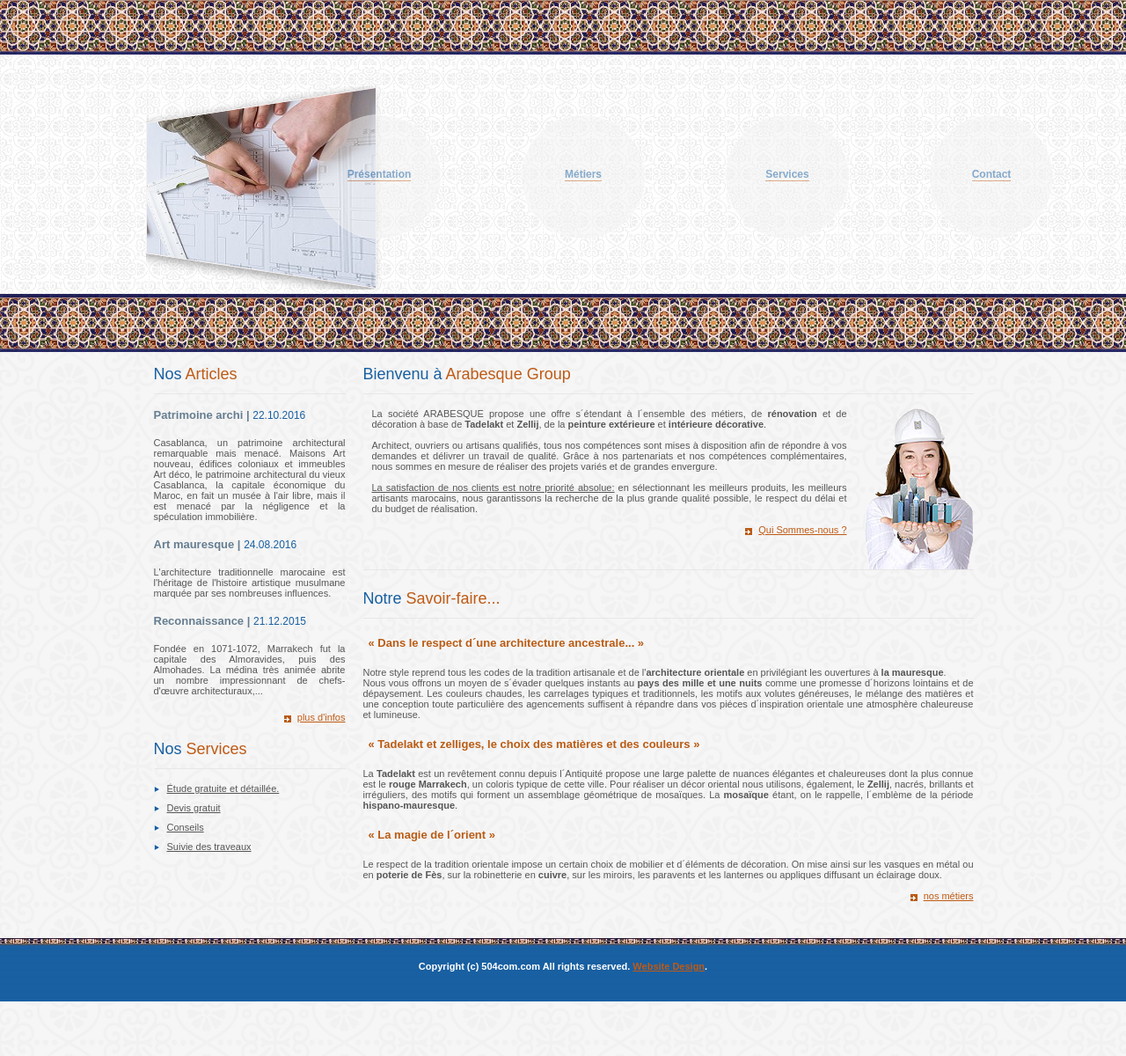
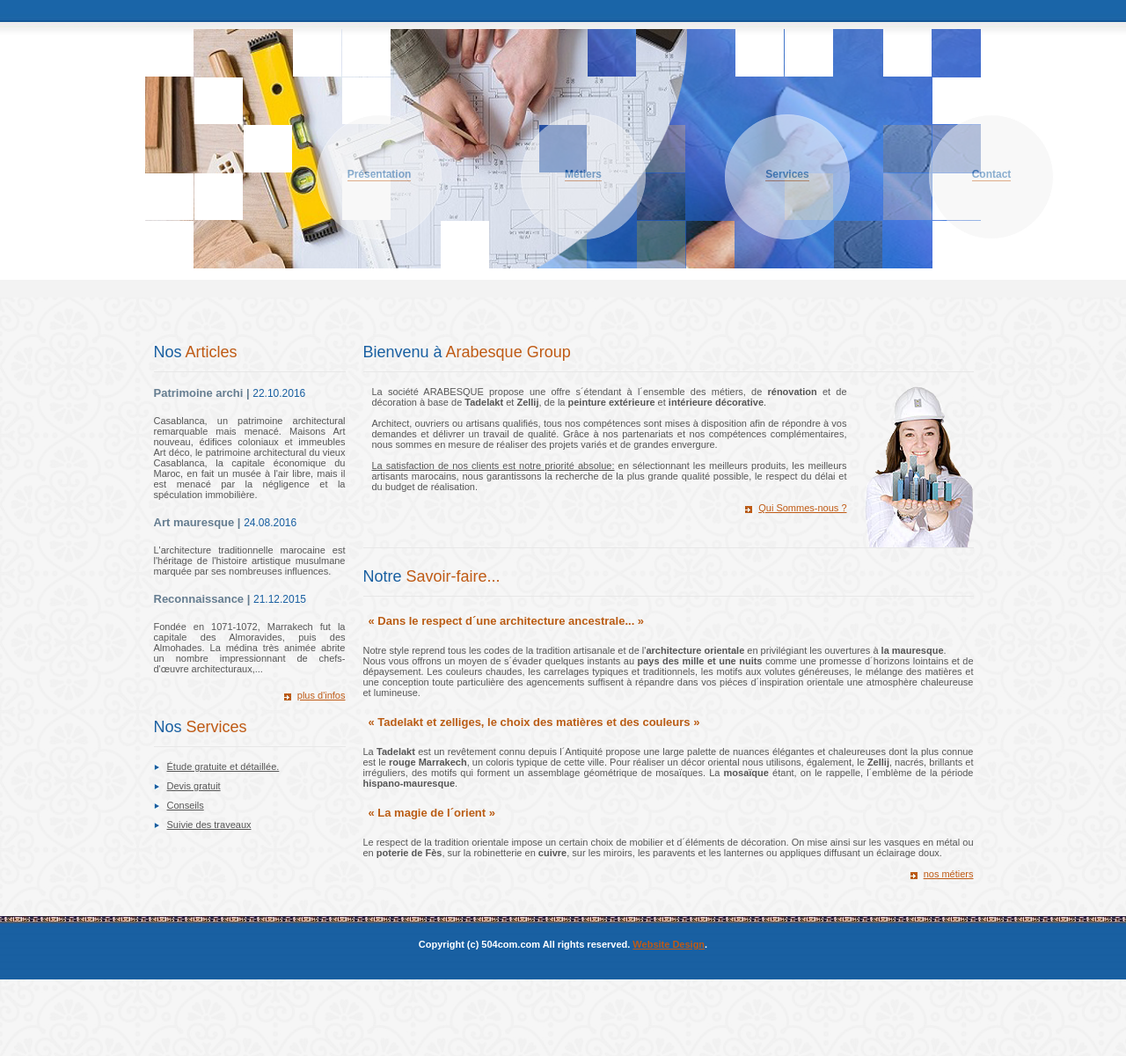
Before and after one commit to 504com/arabesque, a PHP site: page /index.php in a window 1280 px wide. Shown: the whole page at 88% size. Run offline with PHP 8.4, Linux system fonts and the light colour scheme; some libraries are stand-ins or nearby versions.

Commit message:
[menu PSD]

```diff
--- a/stylesheet/style.css
+++ b/stylesheet/style.css
@@ -3,7 +3,7 @@
 body {
 	font:11px Arial, Helvetica, sans-seri;
 	color:#565656;
-	background:#f3f3f3 url(../images/bg1.png) left top repeat-x;
+	background:#f3f3f3 url(../images/bg.png) left top repeat-x;
 	margin:0px;
 	padding:0px;
 
@@ -11,7 +11,7 @@ body {
 
 #container {
 	width:951px;
-	margin:65px auto;
+	margin:0px auto;
 	/* background-color: #FFFAFA; */
 	background-color: transparent;
 	border: double;
@@ -21,7 +21,7 @@ body {
 #main:after {
 	background: url(../images/fond/fond_1.png) repeat;
 	content: "";
-	top: 400px;
+	top: 338px;
 	left: 0px;
 	bottom: -400px;
 	right: 0px;
@@ -94,8 +94,8 @@ body {
 
 
 .banner {
-	height:232px;
-	border-bottom:0px solid #E7E7E7;
+	height:272px;
+	border:0px solid #000000;
 	text-align: center;
 	background-color: transparent;
 }
```
Also changed, not shown: images/banner_v2/10.jpg (added), images/banner_v2/banner_02.jpg (deleted), images/banner_v2/banner_02.png, images/banner_v2/banner_04.jpg (deleted), images/banner_v2/tadalakt_img.jpg (added), images/bg.jpg (deleted), images/bg.png (added), images/bg1 - Copie (2).png (added), images/bg1 - Copie.png (deleted), images/bg1.png, images/bg_old - Copie.jpg (added), images/effet_mosaique.jpg (added), 3 other files.
